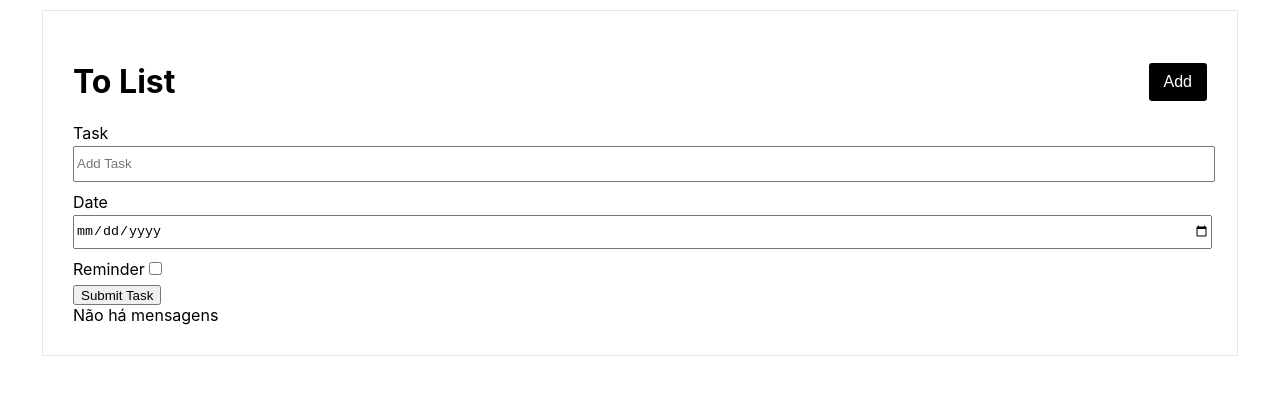
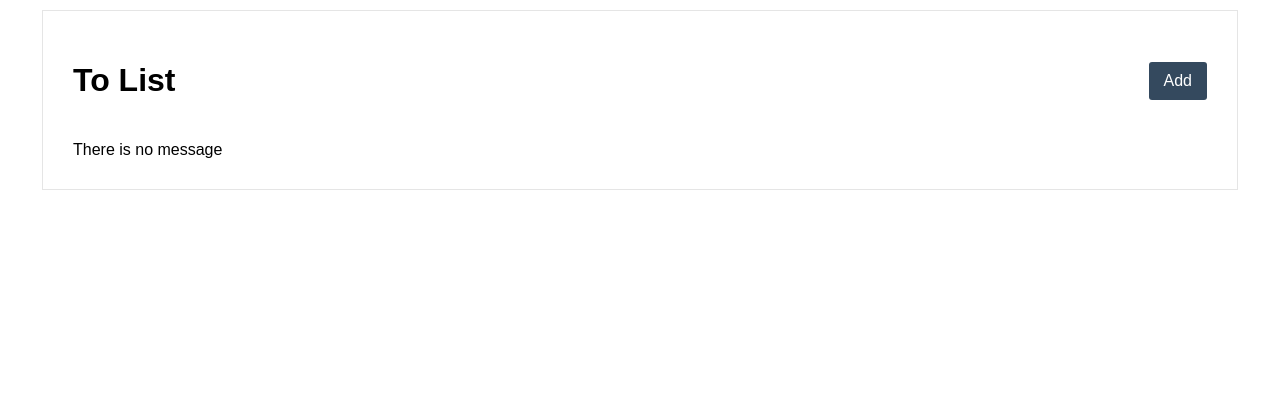
Before and after one commit to carloshbido/react-todo-list, a React (Create React App) app: page / in a window 1280 px wide. Shown: the top 394 px of the page. Built offline with nearby package versions, Linux system fonts and the light colour scheme.

Commit message:
Updated toogle Form

```diff
--- a/src/App.jsx
+++ b/src/App.jsx
@@ -5,6 +5,7 @@ import AddTask from './components/AddTask.jsx';
 
 function App() {
 
+  const [showTaskForm, setShowTaskForm] = useState(false);
   const [tasks, setTasks] = useState([]);
 
   //Add Task
@@ -14,7 +15,6 @@ function App() {
     const newTask = {id, ...task}
     setTasks([...tasks, newTask]);
   }
-
 
   //Delete Tasks
   const deleteTask = (id) => {
@@ -41,18 +41,27 @@ function App() {
     setTasks(updatedTask)
   }
 
+  //Toggle show Form
+  const toogleShowForm = () => {
+
+    setShowTaskForm(!showTaskForm)
+
+  }
+
   return (
     <div className="container">
-      <Header/>
-      <AddTask onAddTask={addTask}/>
+      <Header onToggleShowForm={toogleShowForm} showTaskForm={showTaskForm} />
+      {showTaskForm && <AddTask onAddTask={addTask}/>}
+      <div className="container-task">
       {tasks.length > 0
         ? <Tasks
             tasks={tasks}
             onDelete={deleteTask}
             onToggleReminder={toggleReminder}
           />
-        : 'Não há mensagens'
+        : 'There is no message'
         }
+      </div>
     </div>
   );
 }
--- a/src/components/AddTask.jsx
+++ b/src/components/AddTask.jsx
@@ -11,7 +11,7 @@ function AddTask({ onAddTask }) {
 
     if(!text) {
 
-      alert('Insert a task')
+      alert('Fill the Task field')
       return
 
     }
--- a/src/components/Header.jsx
+++ b/src/components/Header.jsx
@@ -2,16 +2,15 @@ import React from 'react'
 import PropTypes from 'prop-types';
 import Button from './Button';
 
-function Header({ title }) {
-
-  const onClick = (e) => {
-    console.log(e.target);
-  }
+function Header({ title, onToggleShowForm, showTaskForm}) {
 
   return (
     <header className="header">
       <h1>{title}</h1>
-      <Button onClick={onClick} text="Add" color="black" />
+      <Button
+        onClick={onToggleShowForm}
+        text={showTaskForm ? 'Close' : 'Add'}
+        color={showTaskForm ? '#9b59b6' : '#34495e'}  />
     </header>
   )
 }
--- a/src/components/Task.jsx
+++ b/src/components/Task.jsx
@@ -26,13 +26,13 @@ function Task({task, onDelete, onToggleReminder}) {
 }
 
 const styleButtonDelete  = {
-  color: 'red',
+  color: '#e74c3c',
   cursor: 'pointer',
   marginLeft: '10px'
 }
 
 const styleEditDelete  = {
-  color: 'rgb(195, 209, 0)',
+  color: '#27ae60',
   cursor: 'pointer',
 }
 
--- a/src/index.css
+++ b/src/index.css
@@ -1,17 +1,10 @@
 body {
   margin: 0;
-  font-family: -apple-system, BlinkMacSystemFont, 'Segoe UI', 'Roboto', 'Oxygen',
-    'Ubuntu', 'Cantarell', 'Fira Sans', 'Droid Sans', 'Helvetica Neue',
-    sans-serif;
+  font-family:Arial, Helvetica, sans-serif;
   -webkit-font-smoothing: antialiased;
   -moz-osx-font-smoothing: grayscale;
   padding: 10px;
   box-sizing: border-box;
-}
-
-code {
-  font-family: source-code-pro, Menlo, Monaco, Consolas, 'Courier New',
-    monospace;
 }
 
 .container {
@@ -19,6 +12,10 @@ code {
   max-width: 90%;
   padding: 30px;
   border: 1px solid #e5e5e5;
+}
+
+.container-task {
+  margin-top: 20px;
 }
 
 .header {
@@ -42,12 +39,12 @@ code {
   background-color:#f5f5f5;
   margin: 15px 0;
   padding: 10px 10px;
-  border-left: 5px solid red;
+  border-left: 5px solid #e74c3c;
   border-radius: 3px;
 }
 
 .task.reminder {
-  border-left: 5px solid green;
+  border-left: 5px solid #27ae60;
 }
 
 .task h3 {
@@ -89,5 +86,12 @@ code {
 
 .btn-block {
   display: block;
-  height: 20px;
+  width: 100%;
+  background-color: black;
+  color: #fff;
+  font-size: 18px;
+  padding: 15px 0;
+  border-radius: 3px;
+  border: none;
+  cursor: pointer;
 }
```
